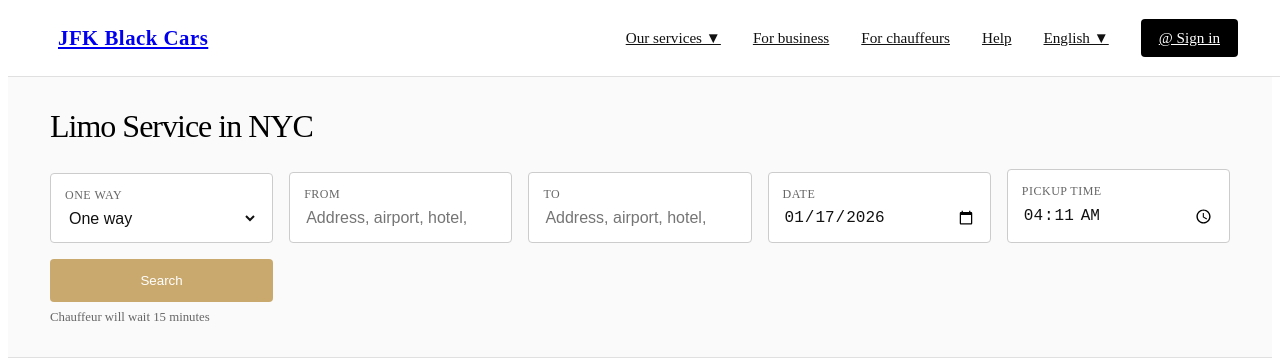
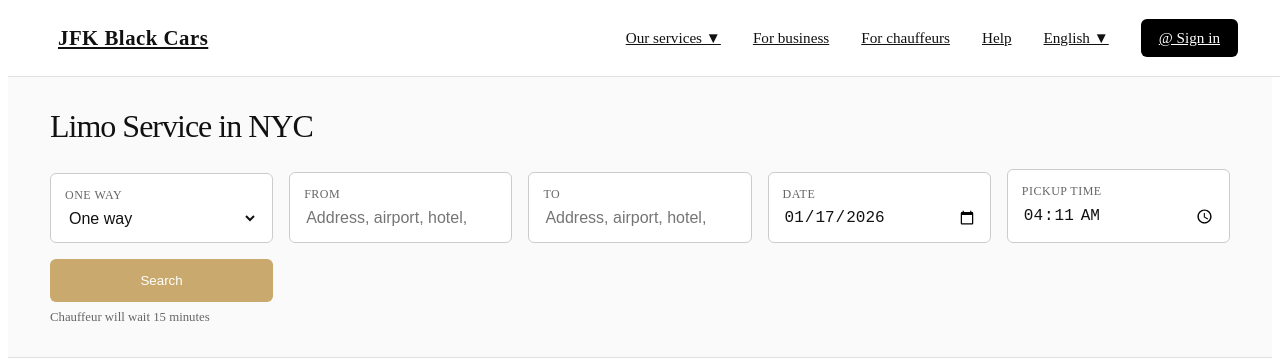
Before and after one commit to mlkqaiser2-cmd/limo-site, a plain HTML site: page index.html in a window 1280 px wide. Drawn offline with Linux system fonts and the light colour scheme.

Commit message:
Update index.html

```diff
--- a/index.html
+++ b/index.html
@@ -8,19 +8,19 @@
 <style>
 .header{position:fixed;top:0;width:100%;background:#fff;border-bottom:1px solid #e0e0e0;z-index:1000}
 .header-inner{display:flex;align-items:center;justify-content:space-between;height:76px;max-width:1180px;margin:0 auto;padding:0 24px}
-.logo{font-weight:600;font-size:1.3rem;letter-spacing:.5px}
+.logo{font-weight:600;font-size:1.3rem;letter-spacing:.5px;color:#111}
 .nav{display:flex;align-items:center;gap:32px;font-size:.95rem}
 .nav-link{color:#111;transition:color .2s}.nav-link:hover{color:#c9a96e}
-.btn-signin{background:#000;color:#fff;padding:10px 18px;border-radius:4px;font-weight:500}
+.btn-signin{background:#000;color:#fff;padding:10px 18px;border-radius:6px;font-weight:500}
 
 .booking-box{background:#fafafa;border-bottom:1px solid #e0e0e0;padding:32px 0;margin-top:76px}
 .booking-inner{max-width:1180px;margin:0 auto;padding:0 24px}
-.booking-title{font-size:2rem;font-weight:300;margin-bottom:24px;letter-spacing:-1px}
+.booking-title{font-size:2rem;font-weight:300;margin-bottom:24px;letter-spacing:-1px;color:#111}
 .booking-grid{display:grid;grid-template-columns:repeat(auto-fit,minmax(200px,1fr));gap:16px;align-items:end}
-.booking-card{background:#ffffff;border:1px solid #cccccc;border-radius:4px;padding:14px;display:flex;flex-direction:column;gap:6px}
+.booking-card{background:#ffffff;border:1px solid #cccccc;border-radius:6px;padding:14px;display:flex;flex-direction:column;gap:6px}
 .booking-card label{font-size:.75rem;color:#666;text-transform:uppercase;letter-spacing:.5px}
-.booking-card input,.booking-card select{border:none;outline:none;font-size:1rem;color:#111;background:transparent}
-.btn-book{background:#c9a96e;color:#ffffff;padding:14px 28px;border:none;border-radius:4px;font-weight:500;cursor:pointer}
+.booking-card input,.booking-card select{border:none;outline:none;font-size:1rem;color:#111;background:transparent;width:100%}
+.btn-book{background:#c9a96e;color:#ffffff;padding:14px 28px;border:none;border-radius:6px;font-weight:500;cursor:pointer}
 .btn-book:hover{background:#b08c57}
 .note{font-size:.8rem;color:#666;margin-top:8px}
 </style>
```
